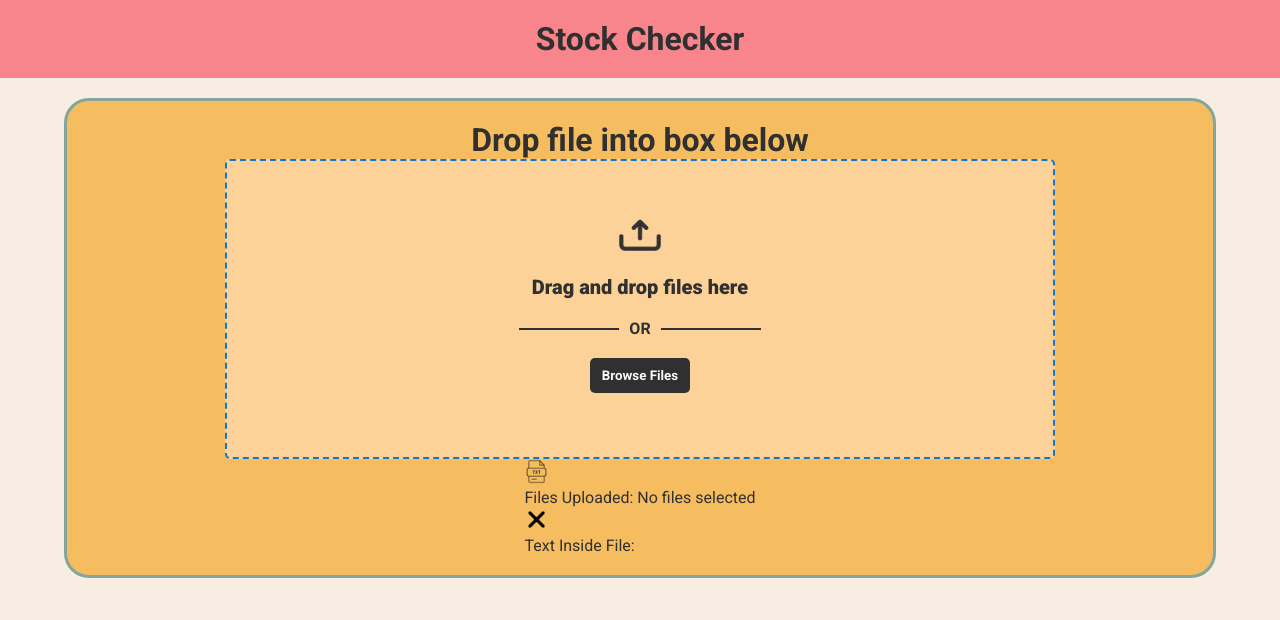
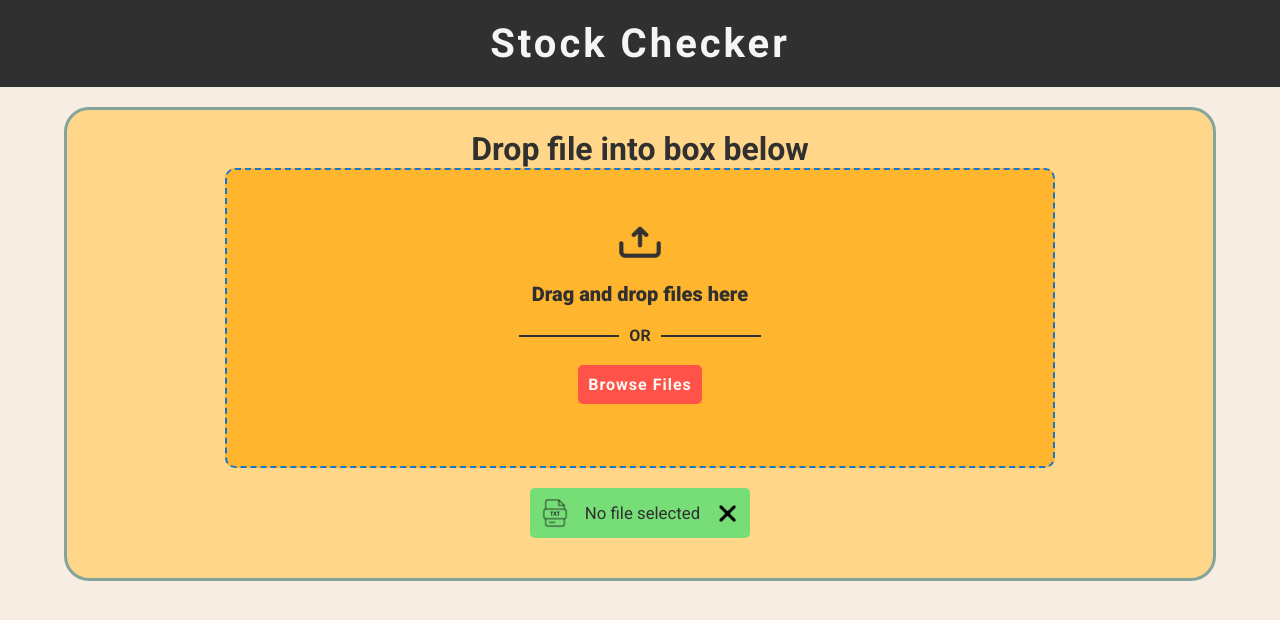
Before and after one commit to hoahdo/stock-checker, a React (Vite) app: page / in a window 1280 px wide. Shown: the top 620 px of the page. Built offline with nearby package versions, Linux system fonts and the light colour scheme.

Commit message:
add file removal feature

```diff
--- a/src/components/Files.jsx
+++ b/src/components/Files.jsx
@@ -1,13 +1,17 @@
-function Files({ fileName, fileData }) {
+function Files({ fileName, fileData, removeFile }) {
 	return (
-		<div>
-			<span>
+		<div className="files--container">
+			<div className="file-upload-wrapper">
 				<img src="../assets/txt-file-icon.png" className="text-file-icon" />
-				<p>Files Uploaded: {fileName}</p>
-				<img src="../assets/close-icon.png" className="close-icon" />
-			</span>
-			<p>Text Inside File:</p>
-			<p>{fileData}</p>
+				<p className="file-name">{fileName}</p>
+                <img
+                    src="../assets/close-icon.png"
+                    className="close-icon"
+                    onClick={removeFile}
+                />
+			</div>
+			{/* <p>Text Inside File:</p>
+			<p>{fileData}</p> */}
 		</div>
 	);
 }
--- a/src/components/Header.jsx
+++ b/src/components/Header.jsx
@@ -1,8 +1,8 @@
 function Header() {
 	return (
-		<div className="header--container">
+		<header className="header--container">
 			<h1>Stock Checker</h1>
-		</div>
+		</header>
 	);
 }
 
--- a/src/components/Upload.jsx
+++ b/src/components/Upload.jsx
@@ -4,7 +4,7 @@ import DropBox from "./DropBox";
 import Files from "./Files";
 
 function Upload() {
-	const [fileName, setFileName] = useState("No files selected");
+	const [fileName, setFileName] = useState("No file selected");
 	const [fileData, setFileData] = useState("");
 
 	useEffect(() => {
@@ -19,15 +19,24 @@ function Upload() {
 		setFileData(newFileData);
 	}
 
+    function removeFile() {
+        setFileName("No file selected")
+        setFileData("")
+    }
+
 	return (
-		<div className="upload--container">
+		<main className="upload--container">
 			<h1>Drop file into box below</h1>
 			<DropBox
 				updateFileName={updateFileName}
 				updateFileData={updateFileData}
 			/>
-			<Files fileName={fileName} fileData={fileData} />
-		</div>
+            <Files
+                fileName={fileName}
+                fileData={fileData}
+                removeFile={ removeFile}
+            />
+		</main>
 	);
 }
 
--- a/src/index.css
+++ b/src/index.css
@@ -11,15 +11,22 @@ body {
 
 /**** HEADER ****/
 .header--container {
-	background-color: #f8858b;
+	background-color: #303030;
 	text-align: center;
 	padding: 20px;
 	margin-bottom: 20px;
 }
 
+.header--container h1 {
+    color:whitesmoke;
+    font-weight: 700;
+    letter-spacing: 3px;
+    font-size: 2.5rem;
+}
+
 /**** UPLOAD ****/
 .upload--container {
-	background-color: #f6bd60;
+	background-color: #FFD68A;
 	border-radius: 25px;
 	padding: 20px;
 	border: solid 3px #84a59d;
@@ -31,13 +38,13 @@ body {
 
 /**** DROPBOX ****/
 .upload-field {
-	background-color: #fcd299;
+	background-color: #FFB52E;
 	display: flex;
 	justify-content: center;
 	align-items: center;
 	flex-direction: column;
 	border: 2px dashed #1475cf;
-	border-radius: 5px;
+	border-radius: 10px;
 	height: 300px;
 	width: 75%;
 }
@@ -46,6 +53,7 @@ body {
 	width: 50px;
 	height: 50px;
 	margin-bottom: 20px;
+    ;
 }
 
 .upload-field p {
@@ -73,24 +81,42 @@ body {
 
 .upload-button {
 	cursor: pointer;
-	width: 100px;
-	height: 35px;
 	color: #faf9f6;
-	background-color: #303030;
+	background-color: #FF5349;
 	border-style: none;
 	border-radius: 5px;
 	font-family: "Roboto", sans-serif;
+    font-size: 1rem;
 	font-weight: 600;
+    letter-spacing: 1px;
+    padding: 10px;
 	margin-bottom: 20px;
 }
 
 /**** FILES ****/
+.files--container {
+    /* background-color: #f8858b; */
+    background-color: #77dd77;
+    border-radius: 5px;
+    margin: 20px;
+    padding: 10px;
+}
+
+.file-upload-wrapper {
+    display: flex;
+    align-items: center;
+    column-gap: 15px;
+}
+
 .text-file-icon {
-	width: 25px;
-	height: 25px;
+	height: 30px;
+}
+
+.file-name {
+    font-size: 1.05rem;
 }
 
 .close-icon {
-	width: 25px;
 	height: 25px;
+    cursor: pointer;
 }
```
